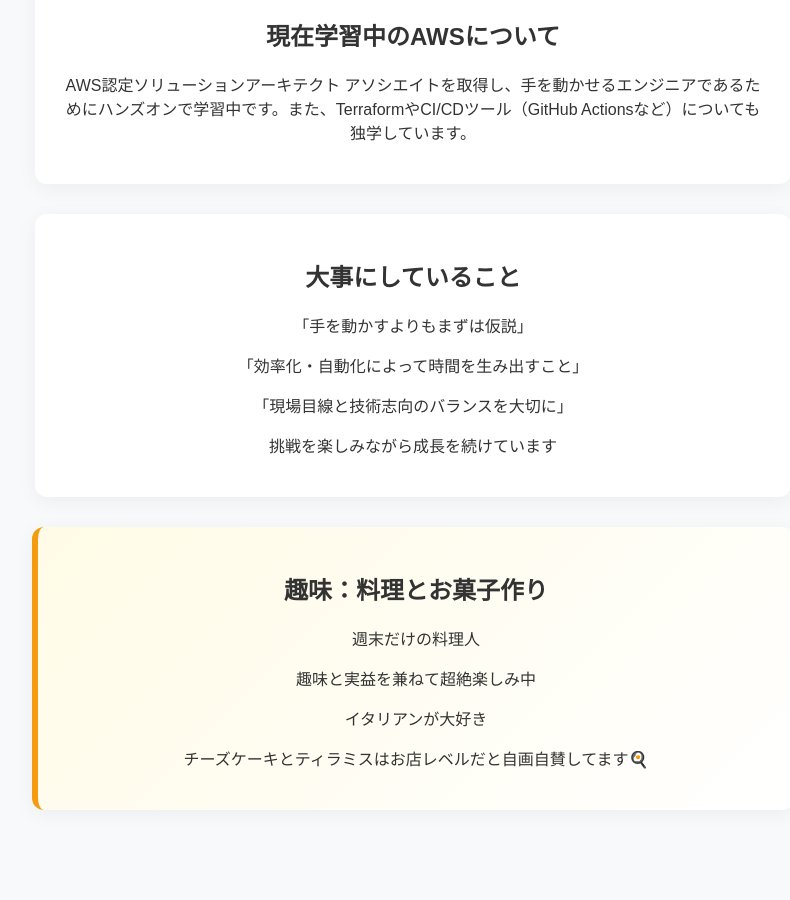
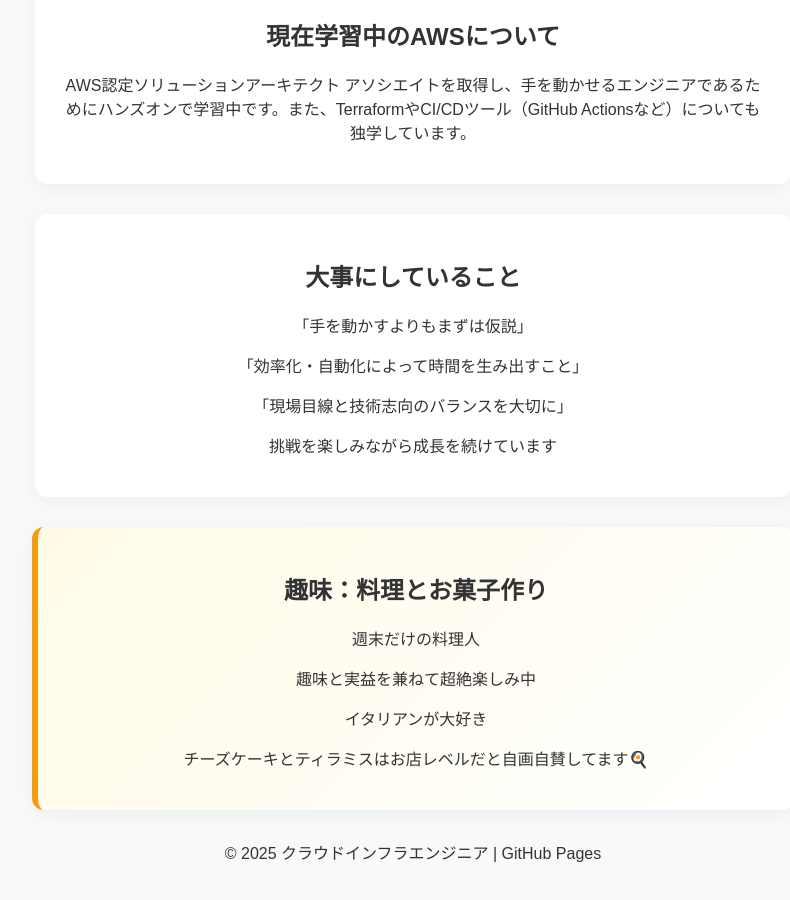
Before and after one commit to cloudrobo48/aws-cloud, a Jekyll site: the page about.html, which Jekyll copies as it is, in a window 1280 px wide and 900 px high, scrolled down 1685 px. Shown: the whole window, without its empty margins (227-1017 px from the left). Built offline with Jekyll 4.4.1, drawn with Linux system fonts in a browser that asks for light colours; before the commit the page ends 2545 px from its top, so only the background shows below that.

Commit message:
Update about.html

```diff
--- a/about.html
+++ b/about.html
@@ -61,5 +61,9 @@
         <p>チーズケーキとティラミスはお店レベルだと自画自賛してます🍳</p>
     </section>
 
+    <footer>
+        <p>© 2025 クラウドインフラエンジニア | GitHub Pages</p>
+    </footer>
+
 </body>
 </html>
```
